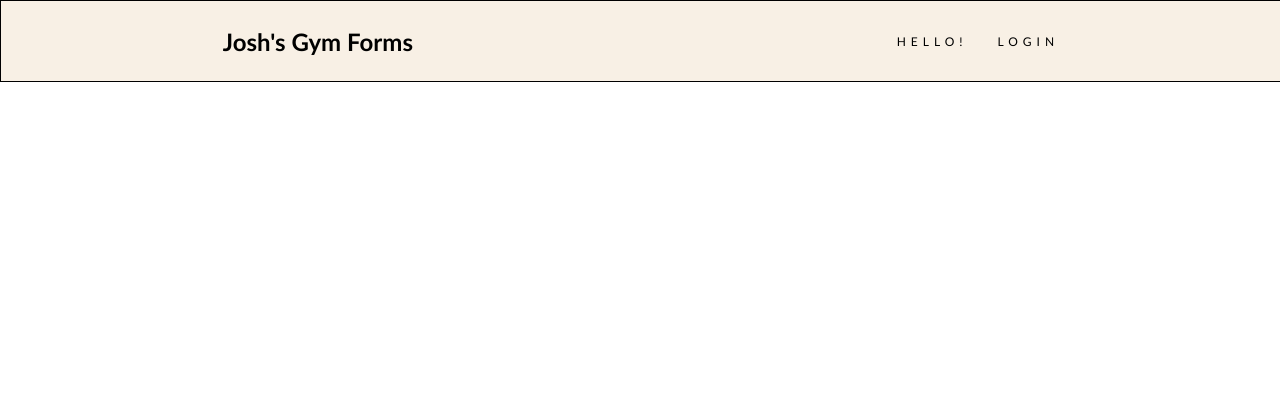
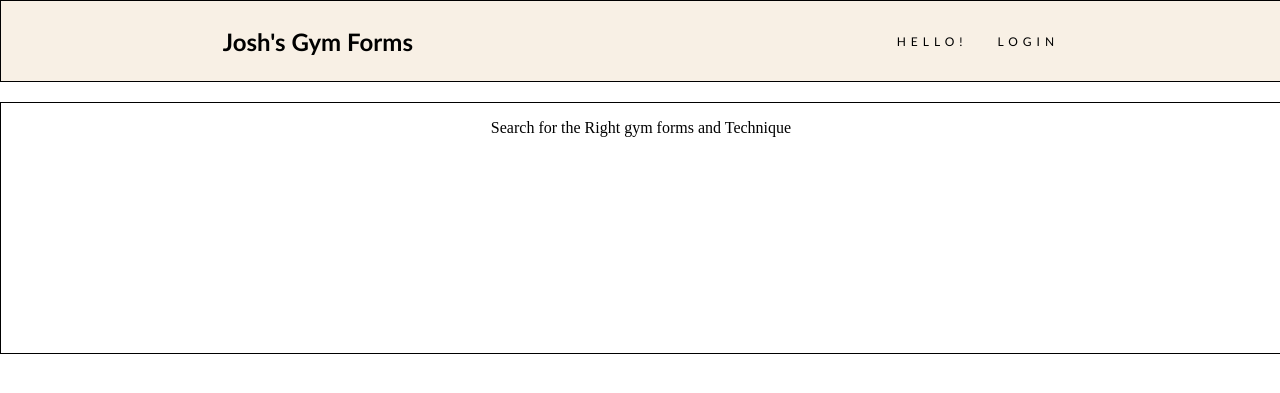
Before and after one commit to joshuaanyang/GymExercises, a Flask app: template templates/new-index.html in a window 1280 px wide. Shown: the top 393 px of the page. Run offline with Flask 2, Linux system fonts and the light colour scheme; the template is opened without the code that fills it, so the values that code supplies are empty; some libraries are stand-ins or nearby versions.

Commit message:
New home page to the gym project

```diff
--- a/static/css/new-styles.css
+++ b/static/css/new-styles.css
@@ -44,3 +44,19 @@ body {
 }
 
 /* NavBar Styles End */
+
+/* Search container */
+.search-body{
+width: 100%;
+height: 250px;
+border: solid 1px black;
+align-items: center;
+
+}
+
+.search-title {
+
+  text-align: center;
+
+}
+/* Search Container End */
--- a/templates/new-index.html
+++ b/templates/new-index.html
@@ -21,6 +21,15 @@
                 </li> -->
             </ul>
         </nav>
+    </div>
+
+    <div class="container">
+
+<div class="search-body">
+
+    <p class="search-title"> Search for the Right gym forms and Technique</p>
+
+</div>
 
     </div>
 </body>
```
